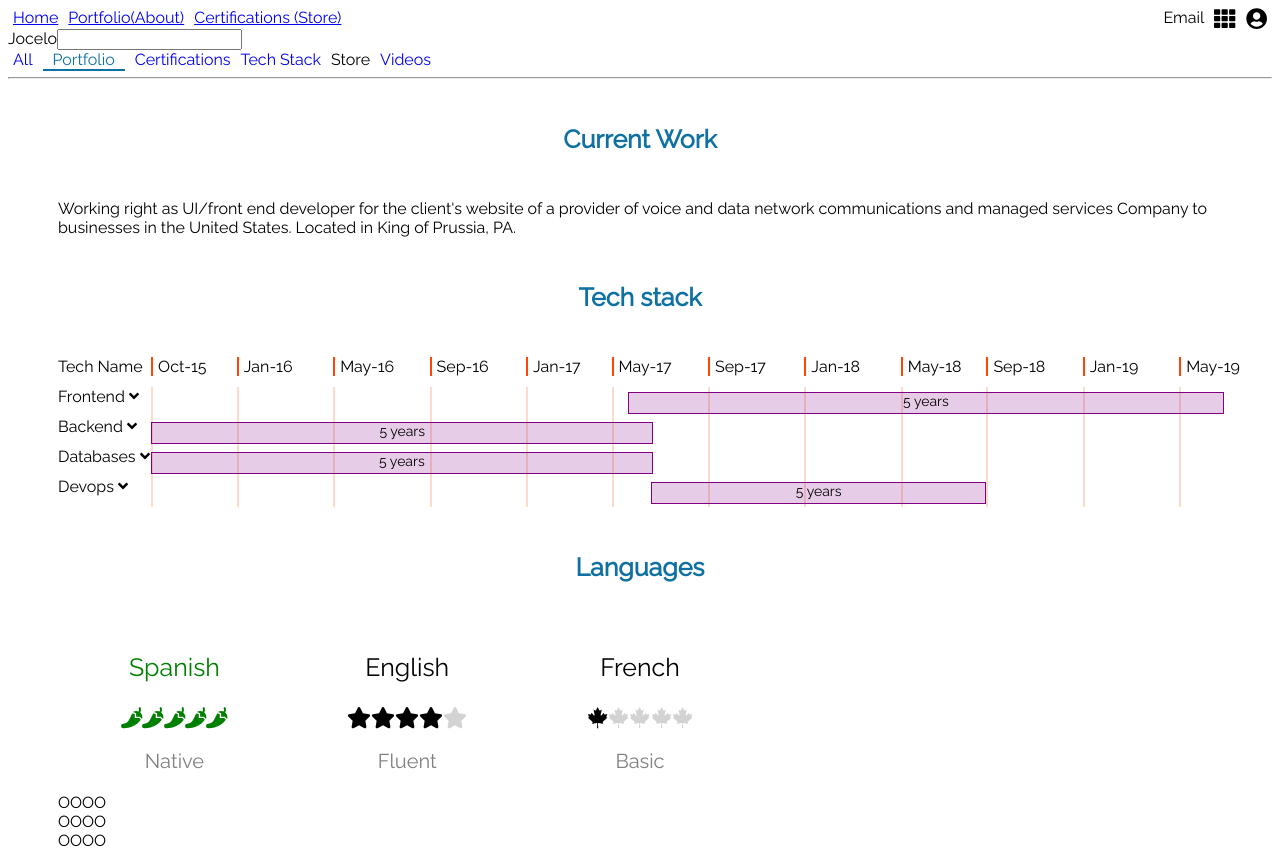
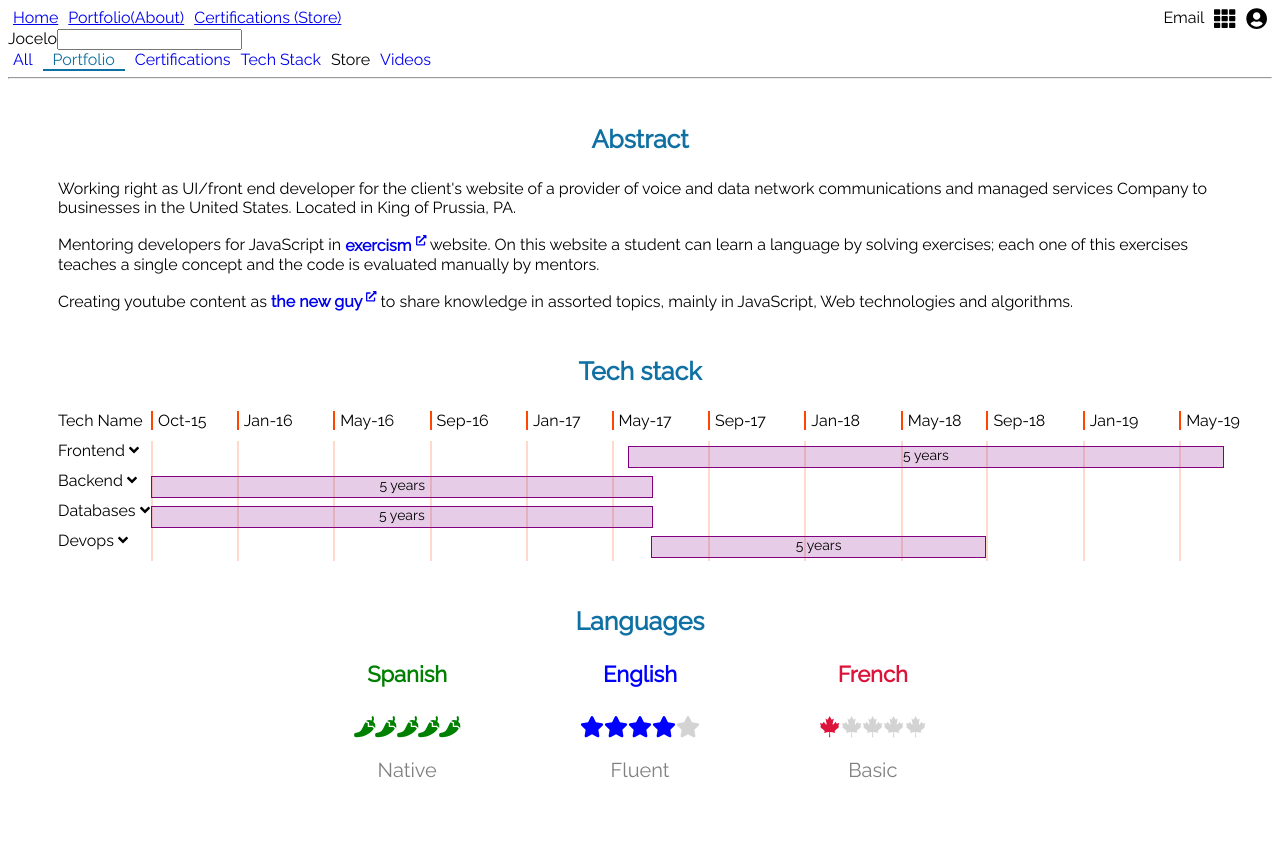
Before and after one commit to jocelo/jocelo.github.io, an Angular app: page /all in a window 1280 px wide. Shown: the top 858 px of the page. After the commit the page ends 810 px from the top, so only its background shows below. Built offline with nearby package versions, Linux system fonts and the light colour scheme.

Commit message:
Landing, languages

```diff
--- a/package.json
+++ b/package.json
@@ -7,8 +7,7 @@
     "build": "ng build",
     "test": "ng test",
     "lint": "ng lint",
-    "e2e": "ng e2e",
-    "postinstall": "ng build --aot -prod"
+    "e2e": "ng e2e"
   },
   "private": true,
   "dependencies": {
--- a/src/app/personal/personal.component.html
+++ b/src/app/personal/personal.component.html
@@ -1,7 +1,8 @@
-<h3>Current Work</h3>
+<h3>Abstract</h3>
 <div class="section-container">
   <p>Working right as UI/front end developer for the client's website of a provider of voice and data network communications and managed services Company to businesses in the United States. Located in King of Prussia, PA.</p>
-  <p></p>
+  <p>Mentoring developers for JavaScript in <a href="https://exercism.io" target="_blank">exercism <fa-icon [icon]="faExternalLinkAlt" size="sm"></fa-icon></a> website. On this website a student can learn a language by solving exercises; each one of this exercises teaches a single concept and the code is evaluated manually by mentors. </p>
+  <p>Creating youtube content as <a href="https://www.youtube.com/channel/UC547pgqomI0IcjOmltxQdAQ" target="_blank">the new guy <fa-icon [icon]="faExternalLinkAlt" size="sm"></fa-icon></a> to share knowledge in assorted topics, mainly in JavaScript, Web technologies and algorithms.</p>
 </div>
 
 <h3>Tech stack</h3>
@@ -10,29 +11,26 @@
 </div>
 
 <h3>Languages</h3>
-<div class="section-container">
+<div class="section-container languages">
   <div class="lang-section spa-lang">
-    <p>Spanish</p>
+    <h4>Spanish</h4>
     <span *ngFor="let i of [1,2,3,4,5]">
       <fa-icon  [icon]="faPepperHot" size="lg"></fa-icon>
     </span>
     <p class="prof">Native</p>
   </div>
   <div class="lang-section eng-lang">
-    <p>English</p>
+    <h4>English</h4>
     <span *ngFor="let i of [1,2,3,4,5]">
         <fa-icon class="fluent" [icon]="faStar" size="lg"></fa-icon>
     </span>
     <p class="prof">Fluent</p>
   </div>
   <div class="lang-section french-lang">
-    <p>French</p>
+    <h4>French</h4>
     <span *ngFor="let i of [1,2,3,4,5]">
         <fa-icon class="novice" [icon]="faLeaf" size="lg"></fa-icon>
     </span>
     <p class="prof">Basic</p>
   </div>
-  <div class="caca">OOOO</div>
-  <div class="caca">OOOO</div>
-  <div class="caca">OOOO</div>
 </div>
--- a/src/app/personal/personal.component.scss
+++ b/src/app/personal/personal.component.scss
@@ -1,12 +1,32 @@
 h3 {
 	text-align: center;
 	font-size: 25px;
-	padding: 20px 0;
+	padding: 20px 0 0;
 	color: #0F71A3;
 }
 
 .section-container {
 	padding: 0 50px;
+}
+
+.section-container.languages {
+	text-align: center;
+}
+
+.section-container.languages h4 {
+	margin-top: 0;
+	padding-top: 0;
+	font-size: 22px;
+}
+
+.section-container a {
+	text-decoration: none;
+	font-weight: bold;
+}
+
+.section-container a .ng-fa-icon {
+	font-size: 12px;
+	vertical-align: super;
 }
 
 .lang-section {
@@ -29,7 +49,7 @@ h3 {
 }
 
 .french-lang span:first-of-type .novice {
-	color: black;
+	color: crimson;
 }
 
 .eng-lang span:last-of-type .fluent {
@@ -39,3 +59,11 @@ h3 {
 .spa-lang {
 	color: green;
 }
+
+.eng-lang {
+	color: blue;
+}
+
+.french-lang {
+	color: crimson;
+}
--- a/src/app/personal/personal.component.ts
+++ b/src/app/personal/personal.component.ts
@@ -1,5 +1,5 @@
 import { Component, OnInit } from '@angular/core';
-import { faPepperHot, faStar } from '@fortawesome/free-solid-svg-icons';
+import { faPepperHot, faStar, faExternalLinkAlt } from '@fortawesome/free-solid-svg-icons';
 import { faCanadianMapleLeaf } from '@fortawesome/free-brands-svg-icons';
 
 @Component({
@@ -11,6 +11,7 @@ export class PersonalComponent implements OnInit {
   faPepperHot = faPepperHot;
   faLeaf = faCanadianMapleLeaf;
   faStar = faStar;
+  faExternalLinkAlt = faExternalLinkAlt;
 
   constructor() { }
 
--- a/src/app/portfolio/portfolio.component.ts
+++ b/src/app/portfolio/portfolio.component.ts
@@ -12,7 +12,7 @@ export class PortfolioComponent implements OnInit {
     this.projects = [{
       title: 'Homepage',
       link: 'https://jocelo.github.io',
-      desc: 'Personal website with portfolio, tech stack, links and more personal information. Created with angular7 in 2019.'
+      desc: "Portfolio's website. Has all the professional information, certifications achieved, tech stack and contact information. Created with angular7 in 2019."
     },{
       title: 'JS Mentor at Exercism website',
       link: 'https://exercism.io/tracks/javascript/mentors',
```
